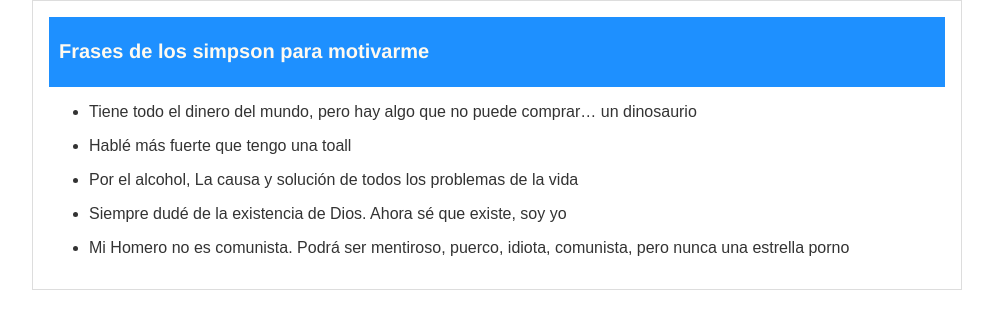
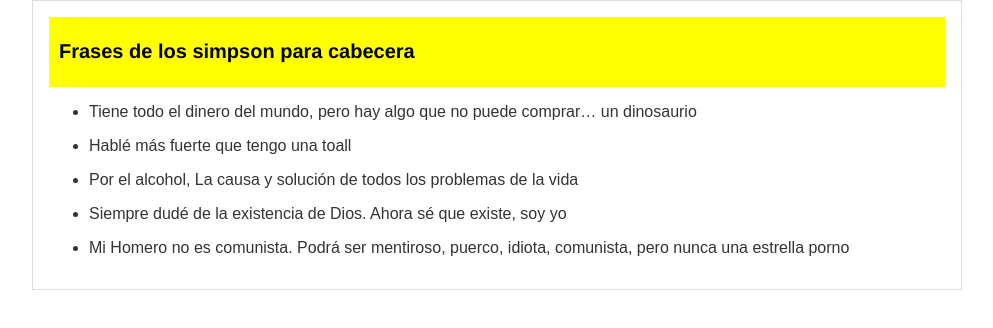
Before and after one commit to FabioMontenegro/cursogithubplatzi, a plain HTML site: page index.html in a window 1280 px wide. Shown: the whole page, without its empty margins (143-1136 px from the left). Drawn offline with Linux system fonts and the light colour scheme.

Commit message:
modifique el color de cabecera y el titulo

```diff
--- a/css/style.css
+++ b/css/style.css
@@ -19,8 +19,8 @@ body{
 }
 
 #cabecera{
-    background-color: dodgerblue;
-    color: floralwhite;
+    background-color: yellow;
+    color: black;
     padding: 10;
     margin: 0;
     font-family: 'Franklin Gothic Medium', 'Arial Narrow', Arial, sans-serif;
--- a/index.html
+++ b/index.html
@@ -6,7 +6,7 @@
     <body>
         <div id="container">
             <div id="cabecera">
-                <h1>Frases de los simpson para motivarme</h1>
+                <h1>Frases de los simpson para cabecera</h1>
             </div>
             <div id="post">
 
```
